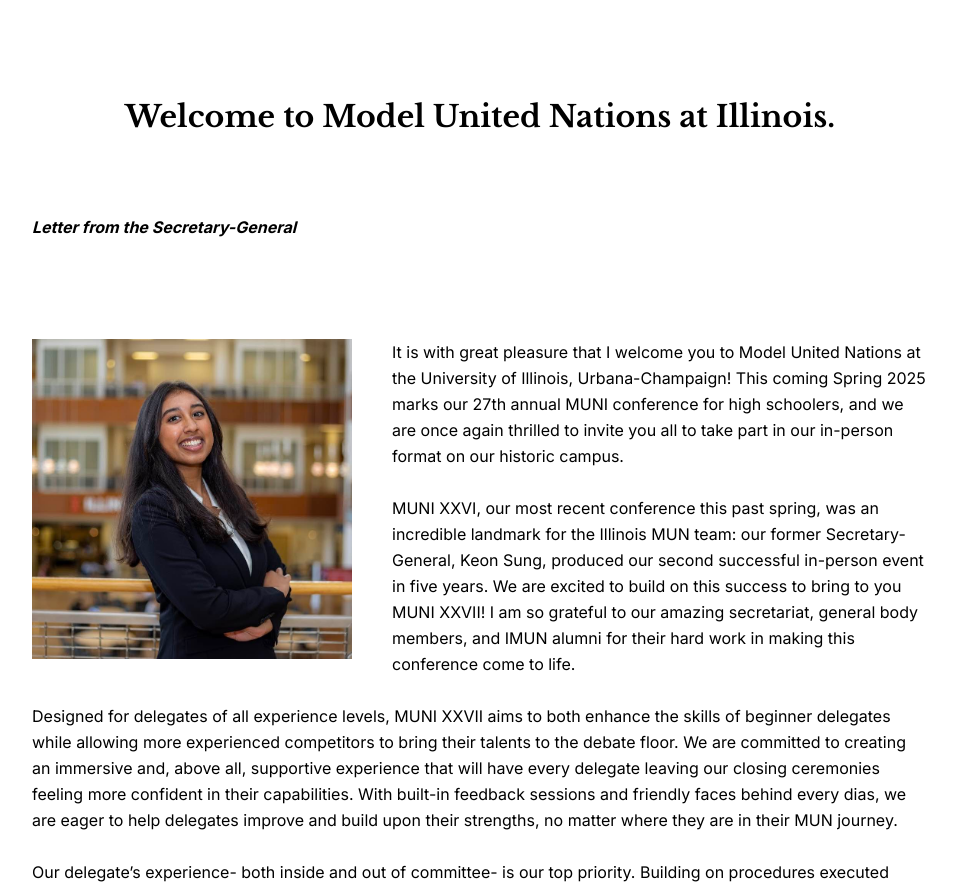
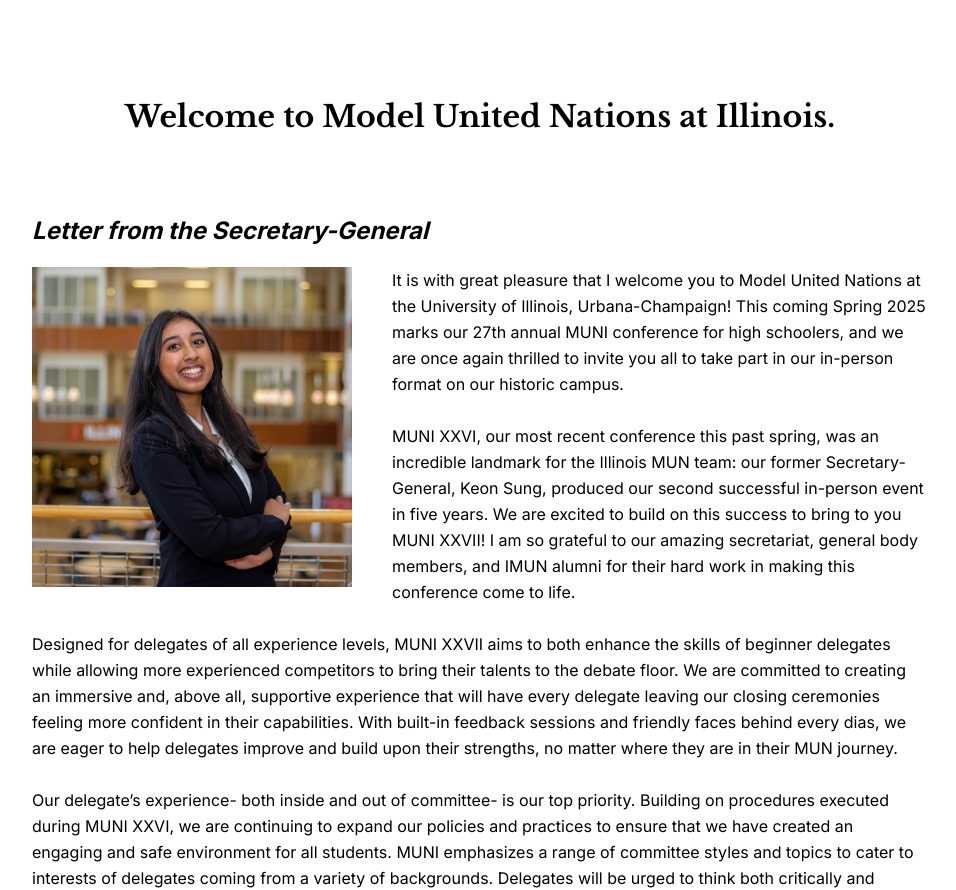
Before and after one commit to illinoismun/illinoismun.github.io, a website: page index.html in a window 1280 px wide. Shown: the part 797-1687 px from the top of the page, without its empty margins (160-1116 px from the left). Drawn offline with nearby package versions, Linux system fonts and the light colour scheme; grey boxes are pictures that could not be loaded.

Commit message:
Update index.html

```diff
--- a/index.html
+++ b/index.html
@@ -76,8 +76,8 @@
         <section id="main" class="w-full z-50 bg-white h-full">
             <div class="max-w-4xl px-16 md:px-0 mx-auto ">
                 <h1 class="pt-24 text-3xl font-serif font-bold flex items-center justify-center text-center">Welcome to Model United Nations at Illinois.</h1>
-                <div class="py-20">
-                    <span class="font-bold text-1xl italic">Letter from the Secretary-General</span>
+                <div class="pt-20 pb-5">
+                    <span class="font-bold text-2xl italic">Letter from the Secretary-General</span>
                 </div>
                 <div class="py-5">
                     <!-- <h1 class="pt-24 text-1xl font-serif font-bold flex items-center">Letter from the Secretary-General.</h1> -->
```
